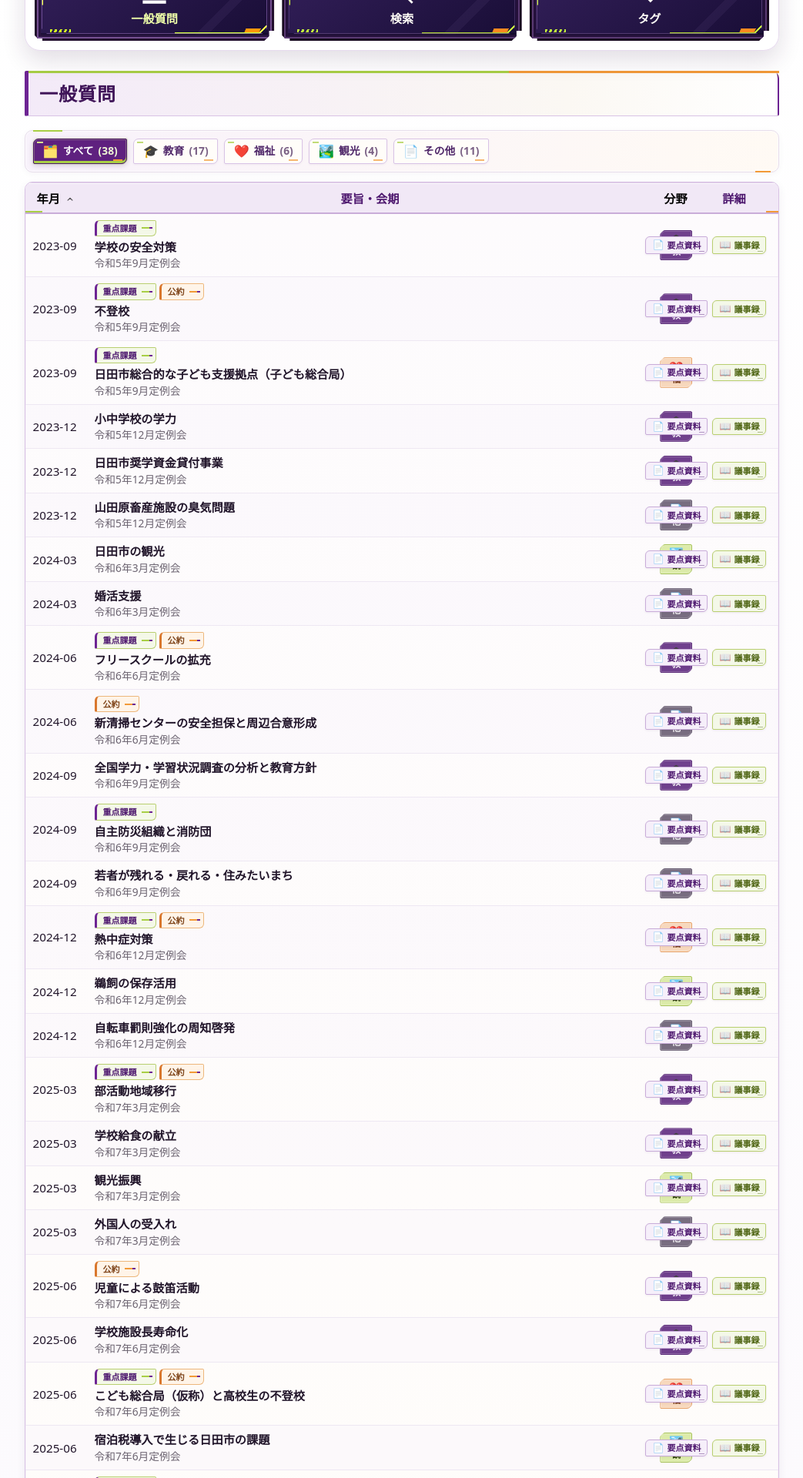
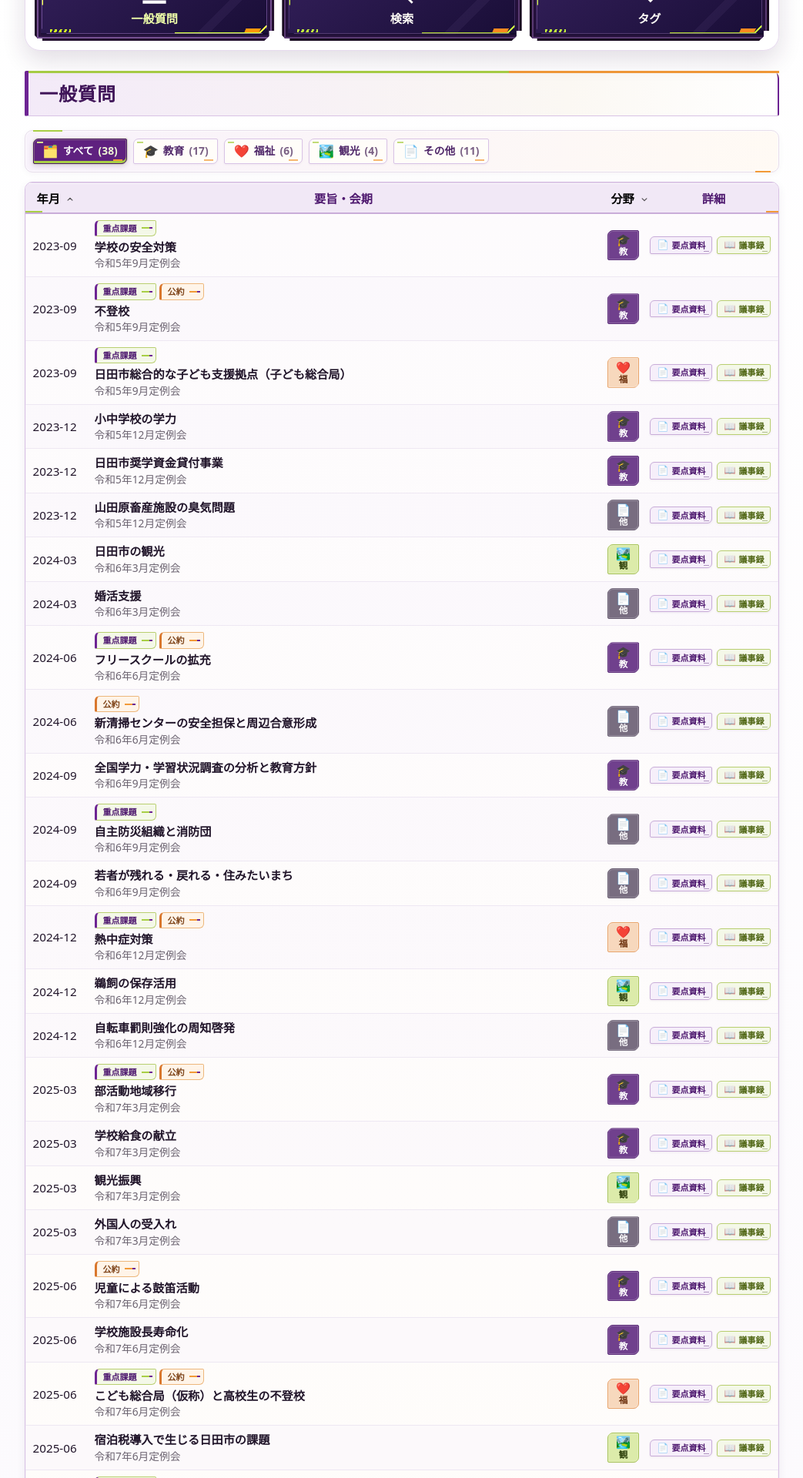
Before and after one commit to sakioryousuke-eng/activity-site, a Jekyll site: the page built from pages/matrix.html, in a window 1280 px wide. Shown: the part 454-2374 px from the top of the page at 77% size, without its empty margins (118-1161 px from the left). Built offline with Jekyll 4.4.1, drawn with Linux system fonts in a browser that asks for light colours.

Commit message:
Fix general question table overlap

```diff
--- a/pages/matrix.html
+++ b/pages/matrix.html
@@ -44,10 +44,10 @@ table.matrix{width:100%;border-collapse:collapse;font-size:.95rem;table-layout:f
 
 /* 列幅：要旨広め・分野細め・操作は十分な幅 */
 .col-month{width:5.0rem}
-.col-cat{width:3.0rem}
-.col-act{width:7.2rem} /* ←重なり防止として余裕を確保 */
-@media(max-width:840px){.col-month{width:4.8rem}.col-cat{width:2.8rem}.col-act{width:7.0rem}}
-@media(max-width:520px){.col-month{width:4.6rem}.col-cat{width:2.6rem}.col-act{width:7.0rem}}
+.col-cat{width:4.0rem}
+.col-act{width:10.5rem}
+@media(max-width:900px){.col-month{width:4.8rem}.col-cat{width:4.0rem}.col-act{width:7.4rem}}
+@media(max-width:520px){.col-month{width:4.6rem}.col-cat{width:4.0rem}.col-act{width:7.0rem}}
 
 /* 要旨・会期 */
 .cell-title{
@@ -103,6 +103,7 @@ table.matrix{width:100%;border-collapse:collapse;font-size:.95rem;table-layout:f
   display:inline-flex;flex-direction:column;align-items:center;justify-content:center;gap:.12rem;
   padding:.28rem .3rem;border:1px solid transparent;border-radius:7px 2px 7px 2px;
   font-weight:800;min-width:2.6rem;box-shadow:0 1px 3px rgba(63,20,88,.08),inset 0 0 0 1px rgba(255,255,255,.2);
+  box-sizing:border-box;max-width:100%;
   clip-path:polygon(0 5px,5px 0,100% 0,100% calc(100% - 5px),calc(100% - 5px) 100%,0 100%);
 }
 .cat-pill .icon{font-size:.95rem;line-height:1}
@@ -140,12 +141,13 @@ table.matrix{width:100%;border-collapse:collapse;font-size:.95rem;table-layout:f
   align-items:center;
   gap:6px;
   flex-wrap:nowrap;            /* 広い画面は横並び */
+  width:100%;
   max-width:100%;
-  padding-right:6px;
+  box-sizing:border-box;
 }
-@media (max-width:560px){
+@media (max-width:900px){
   .matrix td:last-child .actbox{
-    flex-direction:column;     /* 狭い画面は縦並び */
+    flex-direction:column;     /* タブレット以下は縦並び */
     align-items:flex-end;
     gap:4px;
   }
```
